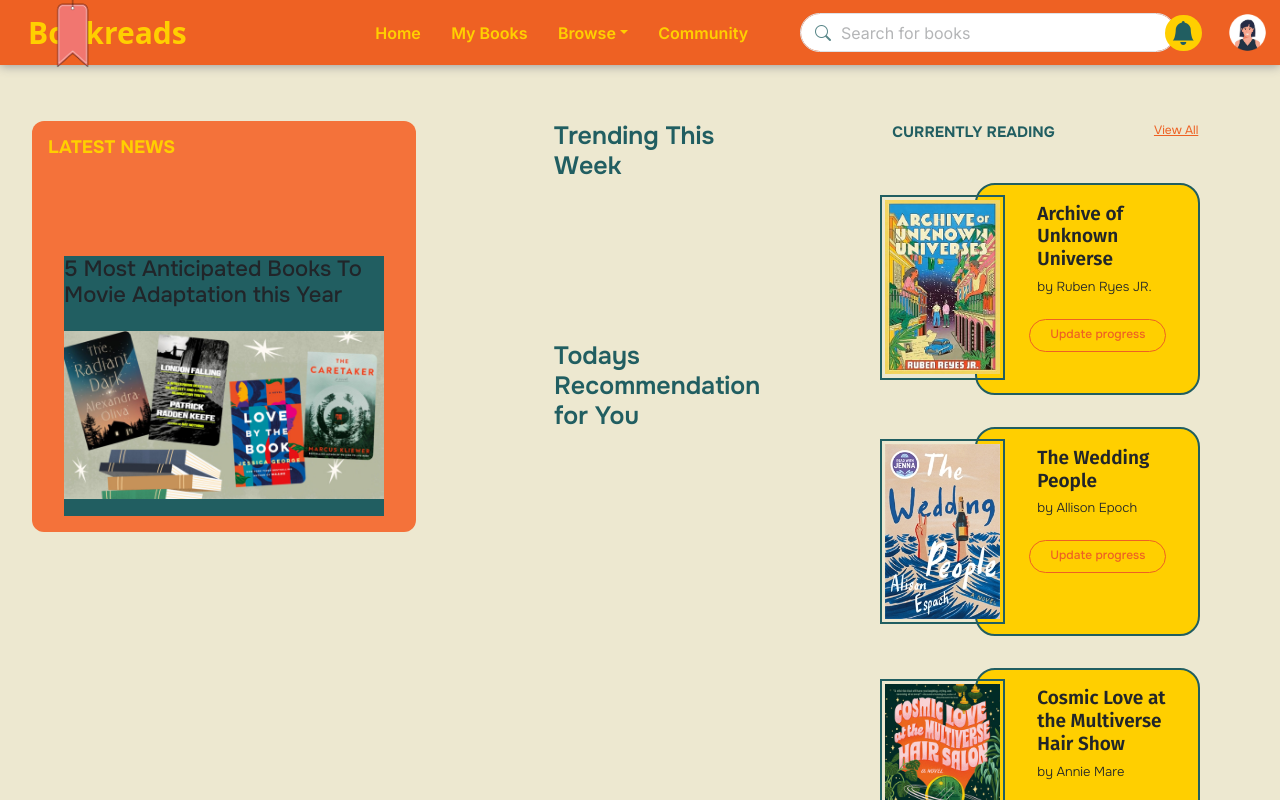
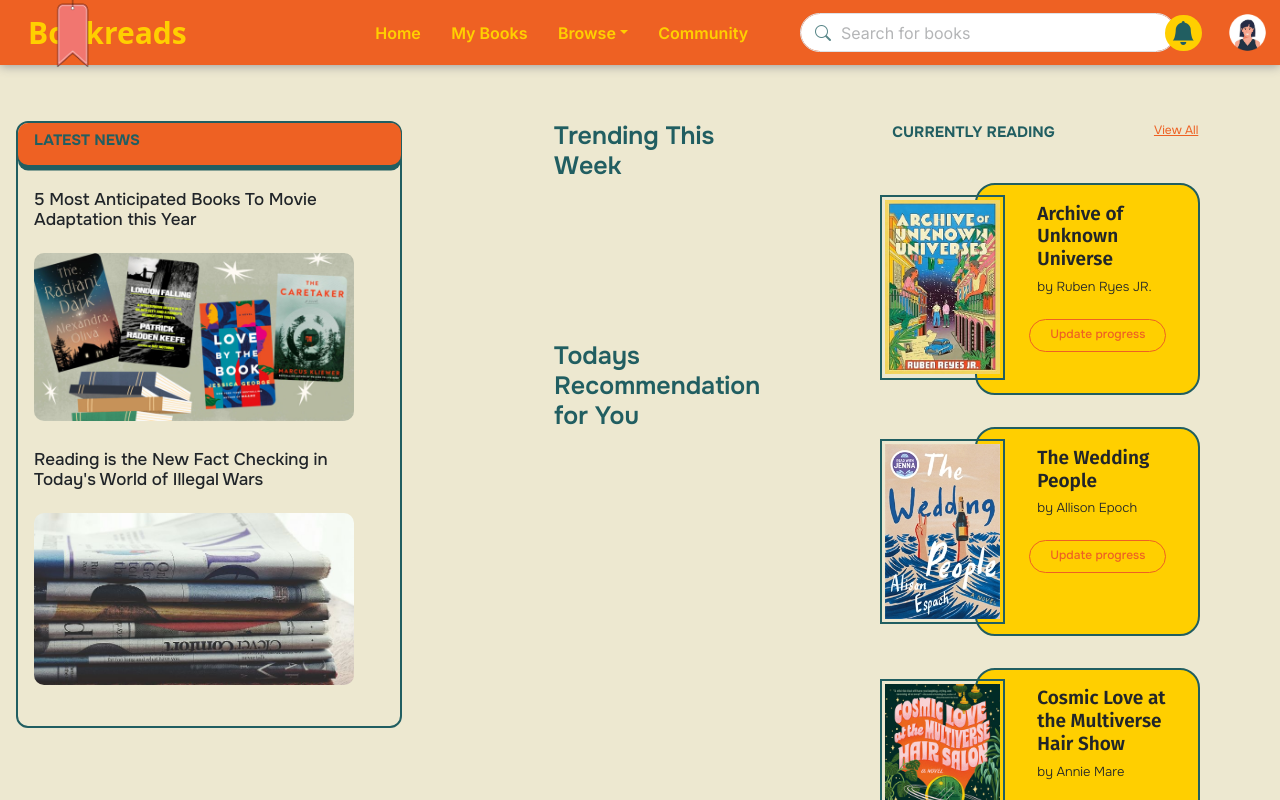
Before and after one commit to mariafirozx/bookreads, a React (Create React App) app: page / in a window 1280 px wide. Shown: the top 800 px of the page. Built offline with nearby package versions, Linux system fonts and the light colour scheme; a web font is replaced by a local one.

Commit message:
styling homepage...

```diff
--- a/src/front/Home.js
+++ b/src/front/Home.js
@@ -42,11 +42,11 @@ export default function Home(){
             newsTitle: "5 Most Anticipated Books To Movie Adaptation this Year",
             newsImage: "/imgs/news.jpg"
         },
-        // {
-        //     id: 2,
-        //     newsTitle: "Reading is the New Fact Checking in Today's World of Illegal Wars",
-        //     newsImage: "/imgs/news2.jpg"
-        // }
+        {
+            id: 2,
+            newsTitle: "Reading is the New Fact Checking in Today's World of Illegal Wars",
+            newsImage: "/imgs/news2.jpg"
+        }
 
     ]
 
@@ -60,7 +60,10 @@ export default function Home(){
              <div className="left-container">
                 <section className="newsletter">
                     <div className="newsletter-layout">
-                        <h5 className="headingNews">Latest News</h5>
+                        <div className="headingContainer">
+                            <h5 className="headingNews">Latest News</h5>
+
+                        </div>
                             <div className="content">
                                 {news.map((newsLetter)=>(
                                     <Newsletter
--- a/src/front/index.css
+++ b/src/front/index.css
@@ -568,6 +568,12 @@ body, #root{
   margin-bottom: 0.5rem;
 }
 
+.bookName:hover{
+  text-decoration: underline;
+  color: var(--third-primary);
+  cursor: pointer;
+}
+
 .authorName{
   font-family: "Onest", sans-serif;
   font-size: 13px;
@@ -781,12 +787,15 @@ font-weight: 570;
 
 
 .newsletter{
-  background: var(--newsletter-card);
+  /* background: var(--newsletter-card); */
+  border: 2px solid var(--third-primary);
+  /* border-right: 7px solid var(--third-primary); */
+  /* box-shadow: var(--third-primary); */
   padding: 1rem;
   border-radius: 12px;
   /* position: sticky; */
   /* top: 80px; */
-  margin-right: 6rem;
+  margin-left: -1rem;
   align-items: flex-start;
   display: flex;
   flex-direction: column;
@@ -801,14 +810,31 @@ font-weight: 570;
   top: 80px; */
 }
 
+.headingContainer{
+
+  background-color: var(--secondary-primary);
+  padding: 0.5rem 1rem;
+  width: 109.4%;
+  /* padding-left: 2rem; */
+  border-radius: 10px;
+  margin-top: -16px;
+  margin-left: -1em;
+  /* border: 0 10px solid var(--third-primary); */
+  box-shadow: 0 5.5px var(--third-primary);
+
+}
 
 .headingNews{
+  /* background-color: var(--secondary-primary);
+  padding: 1rem 1rem;
+  border-radius: 10px;
+  margin-top: -15px; */
   font-family: "Onest", sans-serif;
   align-items: center;
-  font-size: 18px;
+  font-size: 15px;
   text-transform: uppercase;
   font-weight: 670;
-  color: var(--primary-color);
+  color: var(--third-primary);
 
 }
 
@@ -816,10 +842,10 @@ font-weight: 570;
   justify-content: center;
   align-items: flex-start;
   display: block;
-  margin: 1rem 1rem auto;
+  margin-top: -40px;
+  /* margin: 0.1rem 0.2rem auto; */
   /* background-color: #999; */
-  width: 320px;
-
+  width: 350px;
 
 }
 
@@ -835,16 +861,16 @@ font-weight: 570;
   justify-content: center;
   display: flex;
   align-items: center;
-  margin-top: 1em;
+  /* bottom: 2em; */
 
 }
 
 .news-card{
-flex-direction: column;
+  flex-direction: column;
   justify-content: flex-start;
   display: flex;
   align-items: flex-start;
-  background-color: #215E61;
+  /* background-color: #215E61; */
   /* margin: 0.5rem 2rem; */
   height: 260px;
 
@@ -853,12 +879,20 @@ flex-direction: column;
 .newsImg img{
   margin-top: 0.9rem;
   max-width: 320px;
+  border-radius: 10px;
+  cursor: pointer;
 }
 
 .news-title{
-  font-size: 22px;
+  cursor: pointer;
+  font-size: 17px;
   font-family: "Onest", sans-serif;
 
+}
+.news-title:hover{
+
+  text-decoration: underline;
+  color: var(--third-primary);
 }
 
 
```
Also changed, not shown: public/imgs/war.jpg (added), public/imgs/war2.jpg (added).
